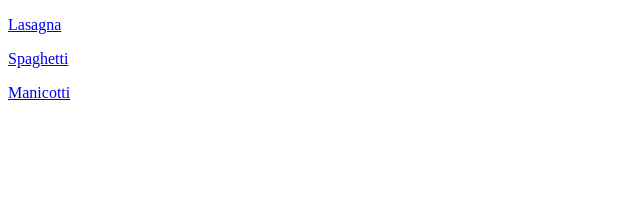
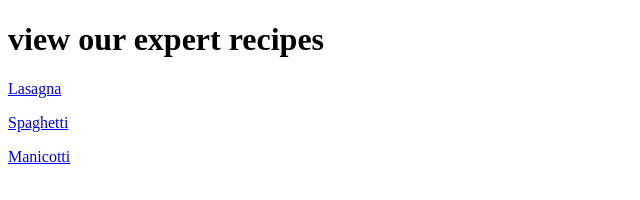
Before and after one commit to eclemons1223/odin-recipes, a plain HTML site: page index.html in a window 1280 px wide. Shown: the whole page, without its empty margins (0-640 px from the left). Drawn offline with Linux system fonts and the light colour scheme.

Commit message:
small change, just testing commit

```diff
--- a/index.html
+++ b/index.html
@@ -6,7 +6,11 @@
     <title>Recipes</title>
 </head>
 <body>
-<p>
+    <h1>view our expert recipes</h1>
+
+
+
+    <p>
     <a target="_blank" rel="noopener noreferrer" href="../odin-recipes/recipes/lasagna.html">Lasagna</a>
 </p>
 <p>
```
